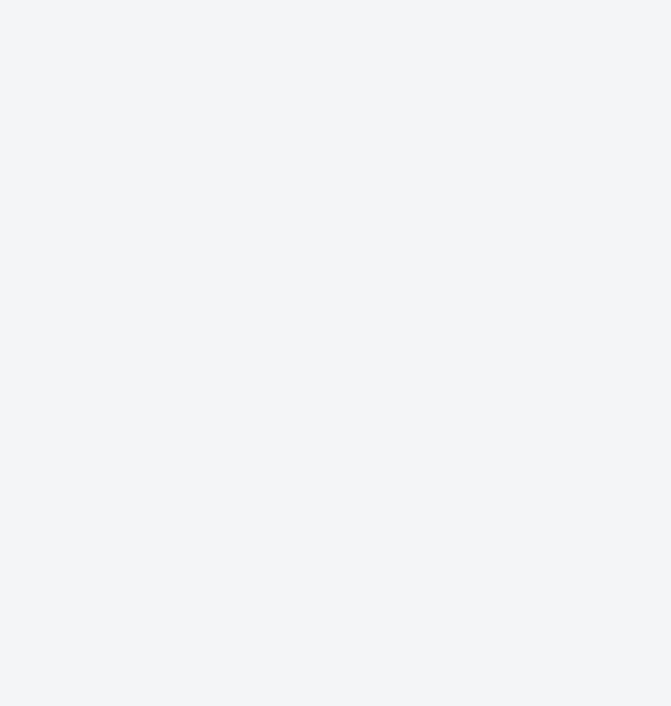
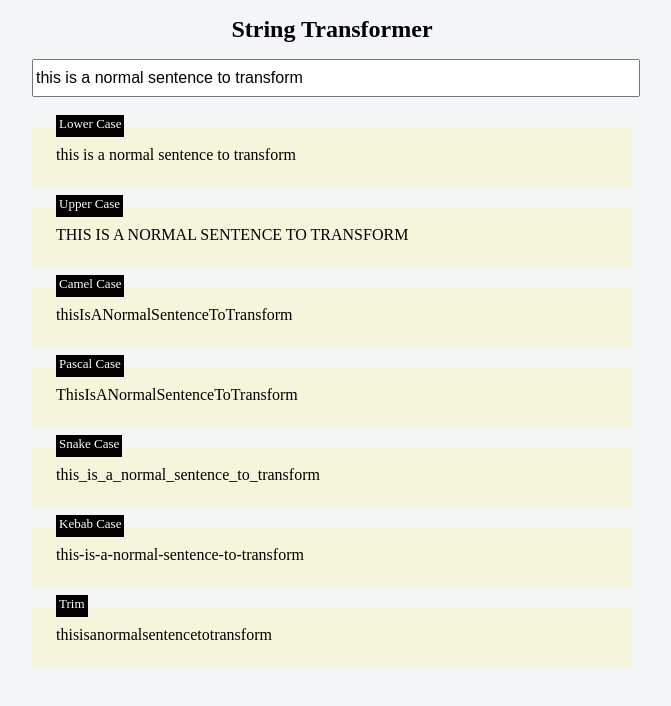
Before and after one commit to Naincy31/React-Daily-Labs, a React (Create React App) app: page /string-transform in a window 1280 px wide. Before the commit this address had no page. Shown: the top 706 px of the page, without its empty margins (308-979 px from the left). Built offline with nearby package versions, Linux system fonts and the light colour scheme; the HTML template or start-up script is replaced by a standard one.

Commit message:
Implemented String Transformer

```diff
--- a/src/App.css
+++ b/src/App.css
@@ -63,3 +63,40 @@ input {
   width: 150px;
   margin-bottom: 10px;
 }
+
+.String {
+  text-align: center;
+  margin: auto;
+  width: 600px;
+}
+
+.String>input {
+  width: 600px;
+  margin-bottom: 30px;
+}
+
+.String>.box {
+  position: relative;
+  background-color: #F5F5DC;
+  height: 60px;
+  width: 600px;
+  margin-bottom: 20px;
+}
+
+.String>.box>.label {
+  position: absolute;
+  top: -20%;
+  left: 4%;
+  background-color: black;
+  height: 20px;
+  color: white;
+  font-size: 13px;
+  text-align: center;
+  padding: 1px 3px;
+}
+
+.String>.box>p {
+  position: absolute;
+  left: 4%;
+  top: 5%;
+}
--- a/src/App.js
+++ b/src/App.js
@@ -14,6 +14,11 @@ function App() {
           <h1>Guess the number</h1>
         </div>
       </Link>
+      <Link to="/string-transform">
+        <div className='card'>
+          <h1>String Transform</h1>
+        </div>
+      </Link>
     </div>
   );
 }
--- a/src/components/GuessTheNumber.jsx
+++ b/src/components/GuessTheNumber.jsx
@@ -1,7 +1,7 @@
 import { useEffect, useState } from "react"
 
 const GuessTheNumber = () => {
-    const theNumber = 85
+    const theNumber = Math.floor(Math.random() * 101);
     const initialGuessLimit = 6
     const [ inputValue, setInputValue ] = useState("")
     const [ text, setText ] = useState(null)
--- /dev/null
+++ b/src/components/StringTransform.jsx
@@ -0,0 +1,75 @@
+import { useEffect, useState } from "react"
+
+const StringTransform = () => {
+    const [ stringValue, setStringValue ] = useState("this is a normal sentence to transform")
+    const [ boxText, setBoxText ] = useState(stringValue)
+
+    const handleChange = (e) => {
+        setStringValue(e.target.value)
+    }
+
+    useEffect(() => {
+        setBoxText(stringValue)
+    }, [stringValue])
+
+    // Safely handle empty boxText by adding conditional checks
+    const toLowerCase = (text) => text ? text.toLowerCase() : "";
+    const toUpperCase = (text) => text ? text.toUpperCase() : "";
+    const toCamelCase = (text) =>
+        text
+            ? text
+                .toLowerCase()
+                .split(" ")
+                .map((word, index) => (index === 0 ? word : word.charAt(0).toUpperCase() + word.slice(1)))
+                .join("")
+            : "";
+    const toPascalCase = (text) =>
+        text
+            ? text
+                .split(" ")
+                .map((word) => word.charAt(0).toUpperCase() + word.slice(1))
+                .join("")
+            : "";
+    const toSnakeCase = (text) => text ? text.replace(/ /g, "_") : "";
+    const toKebabCase = (text) => text ? text.replace(/ /g, "-") : "";
+    const toTrimmed = (text) => text ? text.replace(/ /g, "") : "";
+
+
+  return (
+    <div className="String">
+        <h1>String Transformer</h1>
+        <input type="text" value={stringValue} placeholder="enter the sentence with spaces (alphanumeric)" onChange={handleChange}/>
+        <div className="box">
+            <span className="label">Lower Case</span>
+            <p>{toLowerCase(boxText)}</p>
+        </div>
+        <div className="box">
+            <span className="label">Upper Case</span>
+            <p>{toUpperCase(boxText)}</p>
+        </div>
+        <div className="box">
+            <span className="label">Camel Case</span>
+            <p>{toCamelCase(boxText)}</p>
+        </div>
+        <div className="box">
+            <span className="label">Pascal Case</span>
+            <p>{toPascalCase(boxText)}</p>
+        </div>
+        <div className="box">
+            <span className="label">Snake Case</span>
+            <p>{toSnakeCase(boxText)}</p>
+        </div>
+        <div className="box">
+            <span className="label">Kebab Case</span>
+            <p>{toKebabCase(boxText)}</p>
+        </div>
+        <div className="box">
+            <span className="label">Trim</span>
+            <p>{toTrimmed(boxText)}</p>
+        </div>
+    </div>
+
+  )
+}
+
+export default StringTransform
--- a/src/index.js
+++ b/src/index.js
@@ -4,6 +4,7 @@ import { BrowserRouter, Route, Routes } from 'react-router-dom';
 import App from './App';
 import Counter from './components/Counter';
 import GuessTheNumber from './components/GuessTheNumber';
+import StringTransform from './components/StringTransform';
 
 const root = ReactDOM.createRoot(document.getElementById('root'));
 root.render(
@@ -13,6 +14,7 @@ root.render(
         <Route path="/" element={<App />} />
         <Route path="/counter" element={<Counter />} />
         <Route path="/guess-the-number" element={<GuessTheNumber />} />
+        <Route path="/string-transform" element={<StringTransform />} />
       </Routes>
     </BrowserRouter>
   </React.StrictMode>
```
